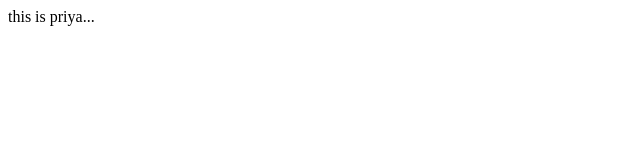
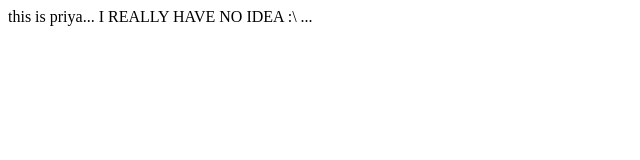
Before and after one commit to HAZEL7STAR/newfilegh, a plain HTML site: page index.html in a window 1280 px wide. Shown: the whole page, without its empty margins (0-640 px from the left). Drawn offline with Linux system fonts and the light colour scheme.

Commit message:
Update index.html

```diff
--- a/index.html
+++ b/index.html
@@ -6,5 +6,6 @@
 </head>
 <body>
     this is priya...
+    I REALLY HAVE NO IDEA :\ ...
 </body>
 </html>
```
